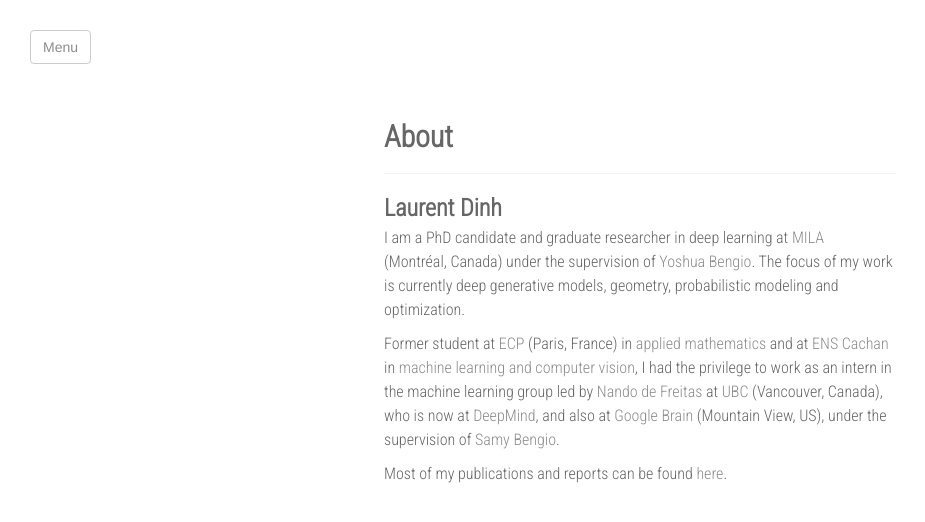
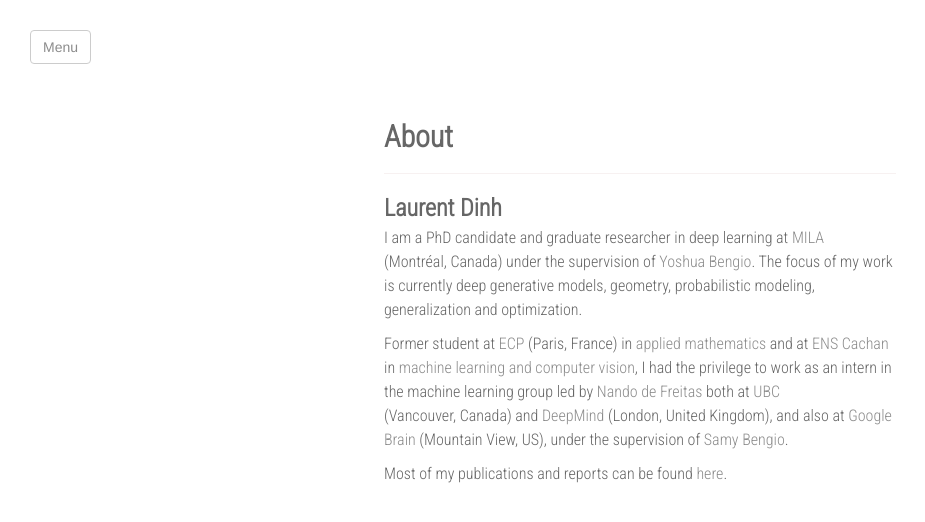
Before and after one commit to laurent-dinh/laurent-dinh.github.io, a Jekyll site: the page built from about.md, in a window 1280 px wide. Shown: the top 522 px of the page, without its empty margins (0-925 px from the left). Built offline with Jekyll 4.4.1, drawn with Linux system fonts in a browser that asks for light colours; nearby versions of some CDN libraries; some web fonts are replaced.

Commit message:
Updated code URL and bio.

```diff
--- a/about.md
+++ b/about.md
@@ -15,9 +15,8 @@ permalink: /about/
 {:/nomarkdown}
 
 ### Laurent Dinh
+I am a PhD candidate and graduate researcher in deep learning at [MILA](http://mila.quebec/) (Montréal,&nbsp;Canada) under the supervision of [Yoshua Bengio](http://www.iro.umontreal.ca/~bengioy/yoshua_en/). The focus of my work is currently deep generative models, geometry, probabilistic modeling, generalization and optimization.
 
-I am a PhD candidate and graduate researcher in deep learning at [MILA](http://www.mila.umontreal.ca/) (Montréal,&nbsp;Canada) under the supervision of [Yoshua Bengio](http://www.iro.umontreal.ca/~bengioy/yoshua_en/). The focus of my work is currently deep generative models, geometry, probabilistic modeling and optimization.
-
-Former student at [ECP](http://www.ecp.fr) (Paris,&nbsp;France) in [applied mathematics](http://www.ecp.fr/cms/lang/en/home/Academics/Masters_program/thematic_field_applied_mathematics_information_sciences/thematic_field_math_app_M2_Applied_Mathematics_Vision_Learning) and at [ENS Cachan](http://www.ens-cachan.fr/) in [machine learning and computer vision](http://www.cmla.ens-cachan.fr/version-anglaise/academics/mva-master-degree-227777.kjsp), I had the privilege to work as an intern in the machine learning group led by [Nando de Freitas](http://www.cs.ox.ac.uk/people/nando.defreitas/) at [UBC](https://www.cs.ubc.ca/) (Vancouver,&nbsp;Canada), who is now at [DeepMind](http://deepmind.com/), and also at [Google Brain](https://research.google.com/teams/brain/) (Mountain&nbsp;View,&nbsp;US), under the supervision of [Samy Bengio](http://bengio.abracadoudou.com/).
+Former student at [ECP](http://www.ecp.fr) (Paris,&nbsp;France) in [applied mathematics](http://www.centralesupelec.fr/fr/cursus-ingenieur-centralien?tab=options-filieres-3e-annee#option-mathematiques-appliquees) and at [ENS Cachan](http://www.ens-cachan.fr/) in [machine learning and computer vision](http://www.cmla.ens-cachan.fr/version-anglaise/academics/mva-master-degree-227777.kjsp), I had the privilege to work as an intern in the machine learning group led by [Nando de Freitas](http://www.cs.ox.ac.uk/people/nando.defreitas/) both at [UBC](https://www.cs.ubc.ca/) (Vancouver,&nbsp;Canada) and [DeepMind](http://deepmind.com/) (London,&nbsp;United Kingdom), and also at [Google Brain](https://research.google.com/teams/brain/) (Mountain&nbsp;View,&nbsp;US), under the supervision of [Samy Bengio](http://bengio.abracadoudou.com/).
 
 Most of my publications and reports can be found [here](https://scholar.google.ca/citations?user=h7OHSkoAAAAJ).
```
Also changed, not shown: publications.md (+2 -2 lines).
